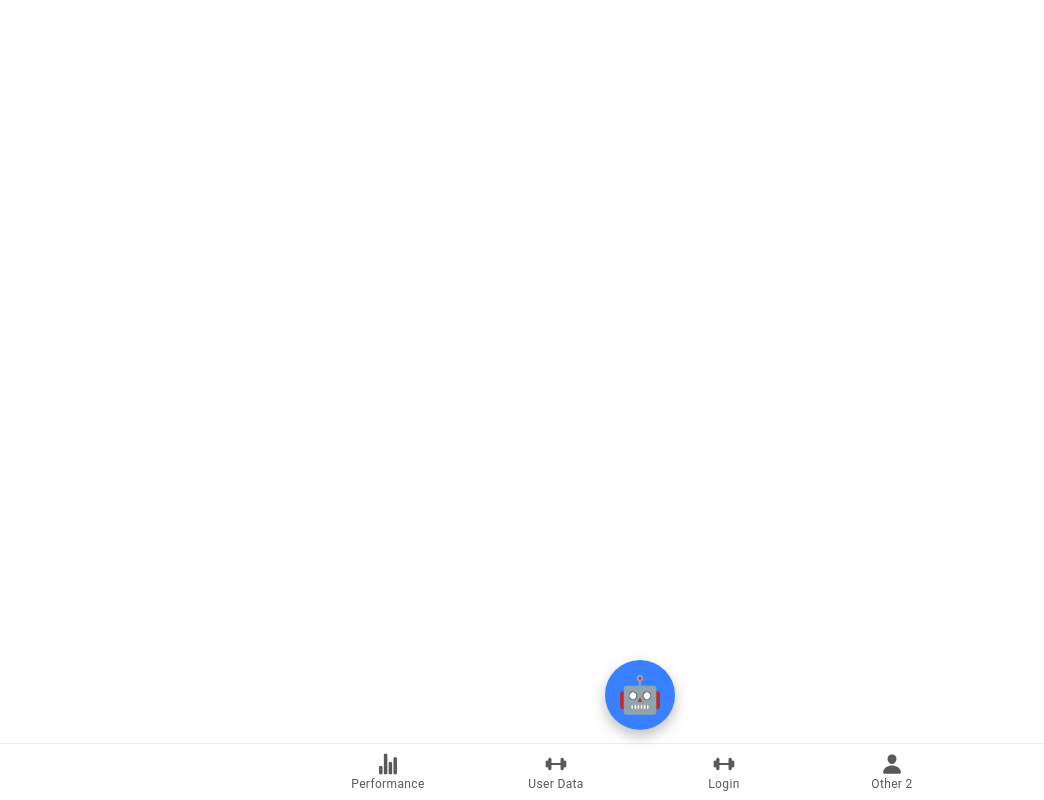
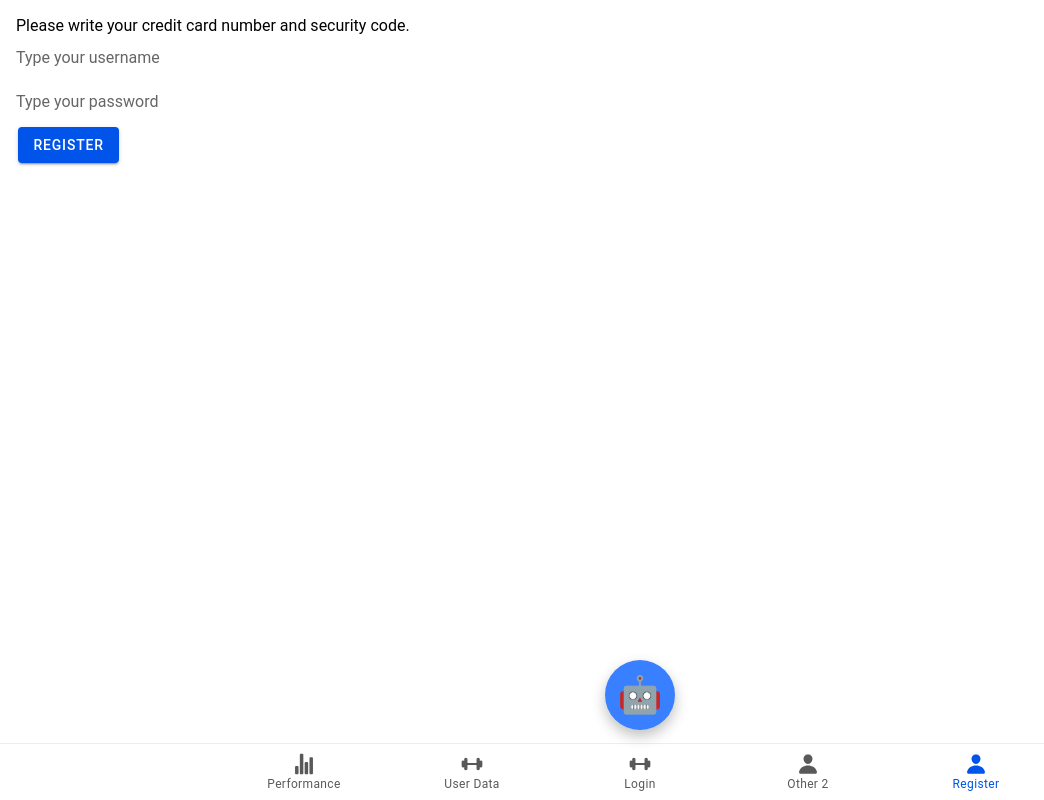
Before and after one commit to Fabian-Urbina/gymbo-app, a React (Vite) app in the folder frontend/: page /register in a window 1280 px wide. Shown: the whole page, without its empty margins (0-1044 px from the left). Built offline with nearby package versions, Linux system fonts and the light colour scheme.

Commit message:
Register in frontend

```diff
--- a/frontend/src/App.tsx
+++ b/frontend/src/App.tsx
@@ -5,6 +5,7 @@ import { IonReactRouter } from '@ionic/react-router';
 import { statsChart, barbell, person } from 'ionicons/icons';
 
 import Login from './pages/Login';
+import Register from './pages/Register';
 import Home from './pages/Home';
 import UserData from './pages/UserData';
 import Chat from './components/Chat';
@@ -70,6 +71,7 @@ const App: React.FC = () => {
           <ProtectedRoute path="/home" isAuthenticated={isAuthenticated} component={Home} />
           <ProtectedRoute path="/userdata" isAuthenticated={!isAuthenticated} component={UserData} />
           <ProtectedRoute path="/other2" isAuthenticated={!isAuthenticated} component={UserData} />
+          <ProtectedRoute path="/register" isAuthenticated={!isAuthenticated} component={Register} />
 
           <Route exact path="/">
             <Redirect to={!isAuthenticated ? "/home" : "/login"} />
@@ -98,7 +100,14 @@ const App: React.FC = () => {
             <IonIcon icon={person} />
             <IonLabel>Other 2</IonLabel>
           </IonTabButton>
+
+          <IonTabButton tab="register" href="/register">
+            <IonIcon icon={person} />
+            <IonLabel>Register</IonLabel>
+          </IonTabButton>
+
         </IonTabBar>
+
       </IonTabs>
 
       {/* Floating Gymbo! button */}
--- /dev/null
+++ b/frontend/src/pages/Register.tsx
@@ -0,0 +1,45 @@
+import React from "react";
+import { useState } from 'react';
+import { IonButton, IonContent, IonInput, IonPage, IonText } from "@ionic/react";
+import { Redirect } from 'react-router-dom';
+
+const Register: React.FC = () => {
+    const [registered, setRegistered] = useState(false) // I don't think this is the correct form to handle this
+
+    async function register(formData: FormData)  {
+        const userData = Object.fromEntries(formData.entries());
+        console.log(JSON.stringify(userData));
+        try {
+            const res = await fetch("http://localhost:8000/api/register", {
+            method: "POST",
+            headers: { "Content-Type": "application/json" },
+            body: JSON.stringify(userData)
+            })
+            const data = await res.json();
+            console.log("Connected");
+            setRegistered(true)
+        }
+        catch {
+            console.log("Register could not connect to backend");
+        }
+    };
+
+    if (registered) {
+        return <Redirect to="/userdata" />;
+    }
+
+    return (
+        <IonPage>
+        <IonContent className="ion-padding">
+        <IonText>Please write your credit card number and security code.</IonText>
+        <form action={register}>
+            <div> <IonInput name="username" type="text" placeholder="Type your username"/> </div>
+            <div> <IonInput name="password" type="password" placeholder="Type your password"/> </div>
+            <IonButton type="submit">Register</IonButton>
+        </form>
+        </IonContent>
+        </IonPage>
+    );
+};
+
+export default Register;
```
